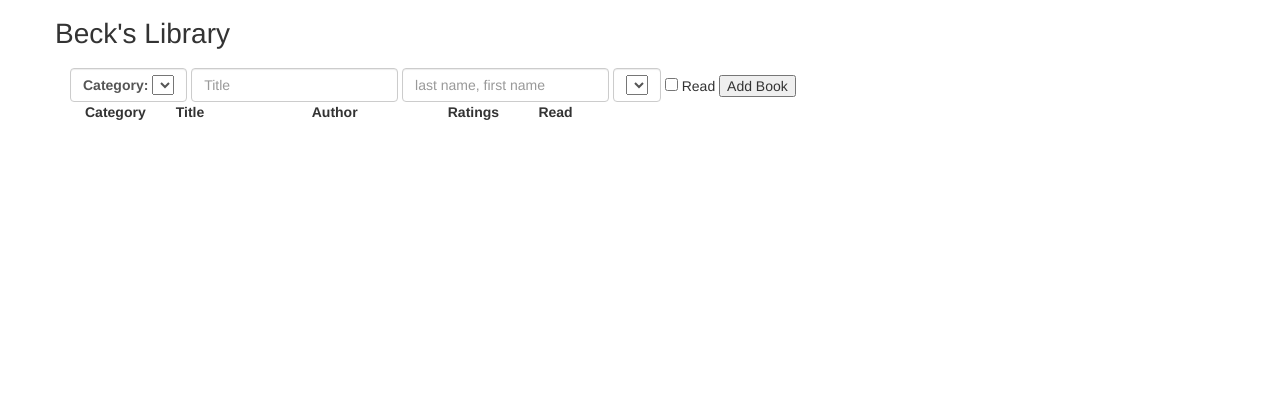
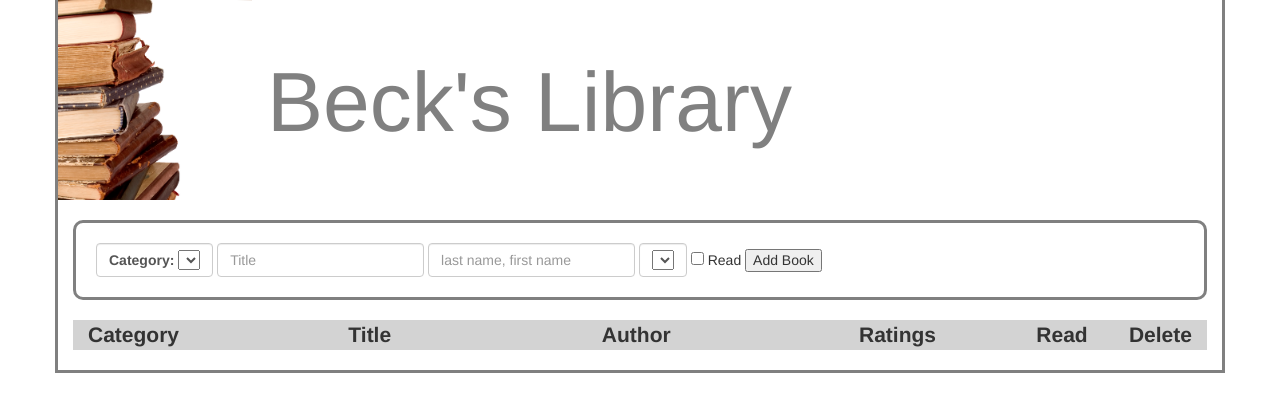
Before and after one commit to beck410/Library_App, a website: page app/index.html in a window 1280 px wide. Drawn offline with nearby package versions, Linux system fonts and the light colour scheme; files that its build step writes are made by us from their sources; no server answers.

Commit message:
added more styling

```diff
--- a/app/index.html
+++ b/app/index.html
@@ -11,8 +11,13 @@
 <body>
 <div class="container" ng-controller="LibraryController as lib">
   <div class="row header">
+    <div class="col-md-2 header-side">
+    </div>
+    <div class="col-md-10 header-main">
       <h1>Beck's Library</h1>
-  </div class="form-group">
+    </div>
+</div>
+<div class="page-main">
     <form role="form" class="form-inline" name="bookForm" ng-submit="bookForm.$valid && lib.addNewBook()" novalidate>
       <div class="form-control">
         <label>Category: </label>
@@ -44,20 +49,21 @@
     </form>
     <table>
       <thead>
-      <tr class="row">
-        <th class="col-md-2" ng-click="predicate= 'category'; revers=false">Category</th>
+        <tr class="row table-headers">
+          <th class="col-md-3">Category</th>
           <th class="col-md-3">Title</th>
           <th class="col-md-3">Author</th>
           <th class="col-md-2">Ratings</th>
           <th class="col-md-2">Read</th>
+          <th class="col-md-2">Delete</th>
         </tr>
       </thead>
       <tbody>
-    <tr class="row" ng-repeat="(bookId, book) in lib.books">
+      <tr class="row table-body" ng-repeat="(bookId, book) in lib.books">
         <td class="col-md-2">{{book.category}}</td>
         <td class="col-md-3">{{book.bookTitle}}</td>
         <td class="col-md-3">{{book.author}}</td>
-      <td class="col-md-2">{{book.rating}}</td>
+        <td class="col-md-2">{{book.rating}} stars</td>
         <td class="col-md-2"><input type="checkbox" ng-model="book.read" ng-click="lib.updateRead(bookId,book.read)"</td>
         <td class="col-md-2"><button ng-click="lib.removeBook(bookId)">Delete</button></td>
       </tr>
--- a/app/sass/_form.scss
+++ b/app/sass/_form.scss
@@ -0,0 +1,6 @@
+form {
+  margin-bottom: 20px;
+  border: 3px solid grey;
+  padding: 20px;
+  border-radius: 10px;
+}
--- /dev/null
+++ b/app/sass/_page.scss
@@ -0,0 +1,27 @@
+.header {
+  height: 200px;
+}
+
+.header-side {
+  background: url('../images/books.jpg');
+  background-size: 200px auto;
+  background-repeat: repeat-y;
+  height: 200px;
+}
+
+.header-main {
+  background: white;
+  height: 200px;
+  font-size: 3em;
+  color: grey;
+}
+
+.container {
+  border-right: 3px solid grey;
+  border-left: 3px solid grey;
+  border-bottom: 3px solid grey;
+}
+
+.page-main {
+  margin-top: 20px;
+}
--- a/app/sass/_table.scss
+++ b/app/sass/_table.scss
@@ -0,0 +1,18 @@
+table {
+  margin-bottom: 20px;
+}
+
+thead {
+  font-size: 1.5em;
+}
+
+.table-headers{
+  background: lightgrey;
+  border-radius: 10px;
+  padding: 10px 0;
+}
+
+
+td {
+  padding-top: 20px;
+}
--- a/app/sass/main.scss
+++ b/app/sass/main.scss
@@ -2,4 +2,5 @@
 
 /* imports */
 @import 'table';
+@import 'page';
 @import 'form';
--- a/app/styles/Library_App.css
+++ b/app/styles/Library_App.css
@@ -1,2 +1,44 @@
 /* global variables */
 /* imports */
+table {
+  margin-bottom: 20px; }
+
+thead {
+  font-size: 1.5em; }
+
+.table-headers {
+  background: lightgrey;
+  border-radius: 10px;
+  padding: 10px 0; }
+
+td {
+  padding-top: 20px; }
+
+.header {
+  height: 200px; }
+
+.header-side {
+  background: url("../images/books.jpg");
+  background-size: 200px auto;
+  background-repeat: repeat-y;
+  height: 200px; }
+
+.header-main {
+  background: white;
+  height: 200px;
+  font-size: 3em;
+  color: grey; }
+
+.container {
+  border-right: 3px solid grey;
+  border-left: 3px solid grey;
+  border-bottom: 3px solid grey; }
+
+.page-main {
+  margin-top: 20px; }
+
+form {
+  margin-bottom: 20px;
+  border: 3px solid grey;
+  padding: 20px;
+  border-radius: 10px; }
```
Also changed, not shown: app/images/books.jpg (added). Lines whose indentation alone changed are shown as unchanged.
